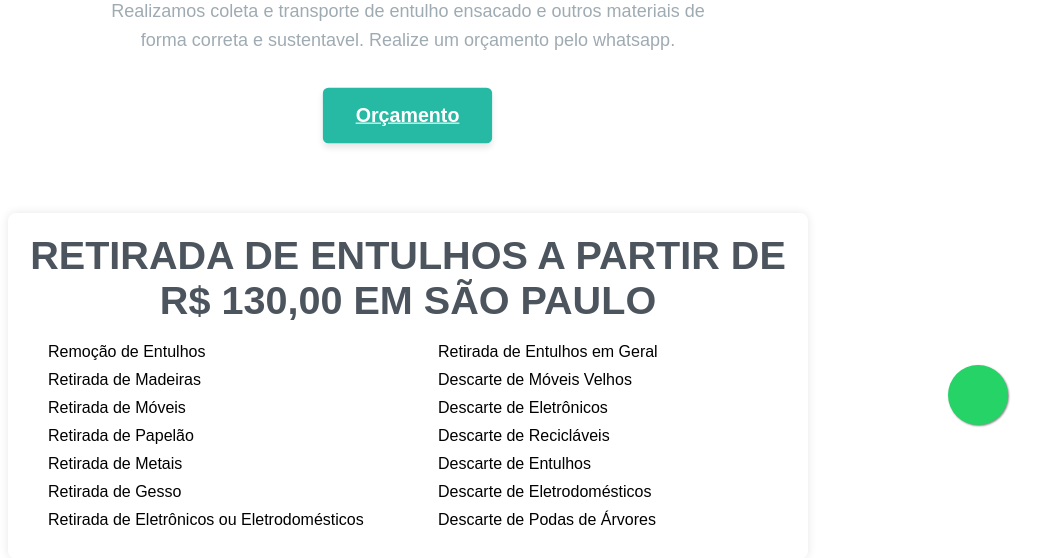
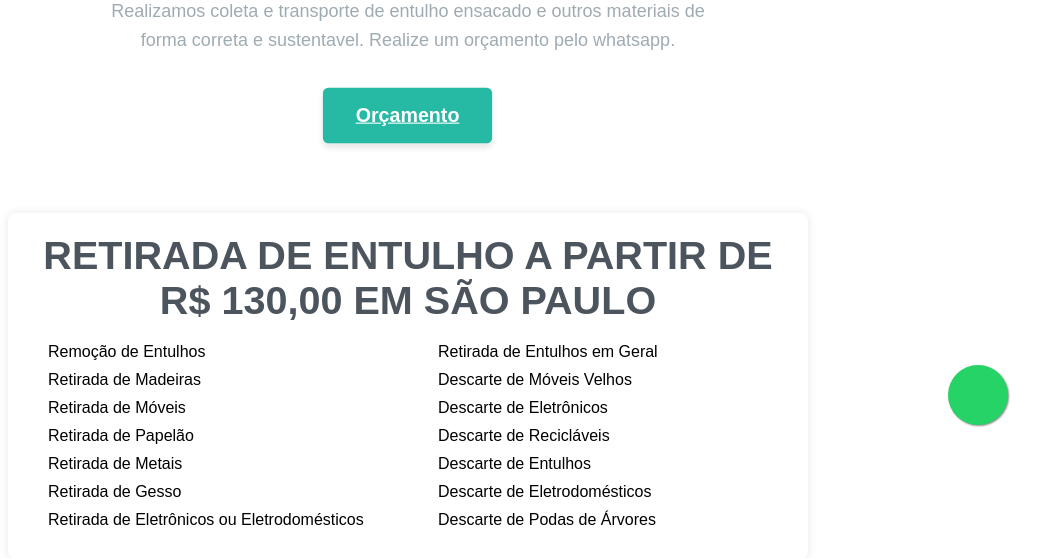
Before and after one commit to Bruno-Fioreze/transporteeco, a Django app: page / in a window 1280 px wide. Shown: the part 335-893 px from the top of the page, without its empty margins (232-1273 px from the left). Run offline with Django 4.2, Linux system fonts and the light colour scheme; some libraries are stand-ins or nearby versions; some web fonts are replaced.

```diff
--- a/core/templates/home.html
+++ b/core/templates/home.html
@@ -36,7 +36,7 @@
       <a class="buttons ios pulsar" href="https://wa.me//5511949675140" target="_blank">Orçamento</a>
       </div>
       <div class="container">
-        <h1>RETIRADA DE ENTULHOS A PARTIR DE R$ 130,00 EM SÃO PAULO </h1>
+        <h1>RETIRADA DE ENTULHO A PARTIR DE R$ 130,00 EM SÃO PAULO </h1>
 
         <div class="servicos">
           <div class="coluna">
```
